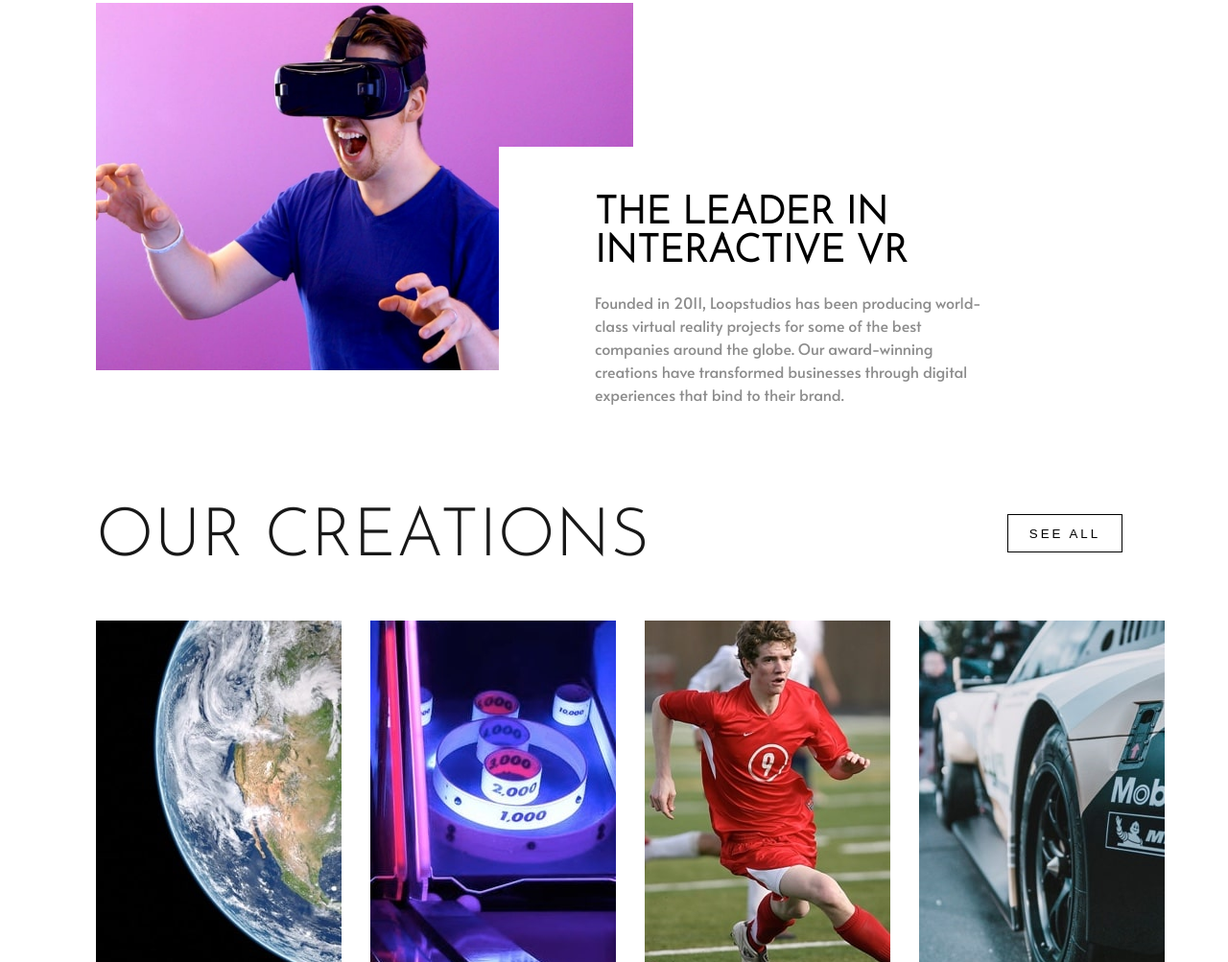
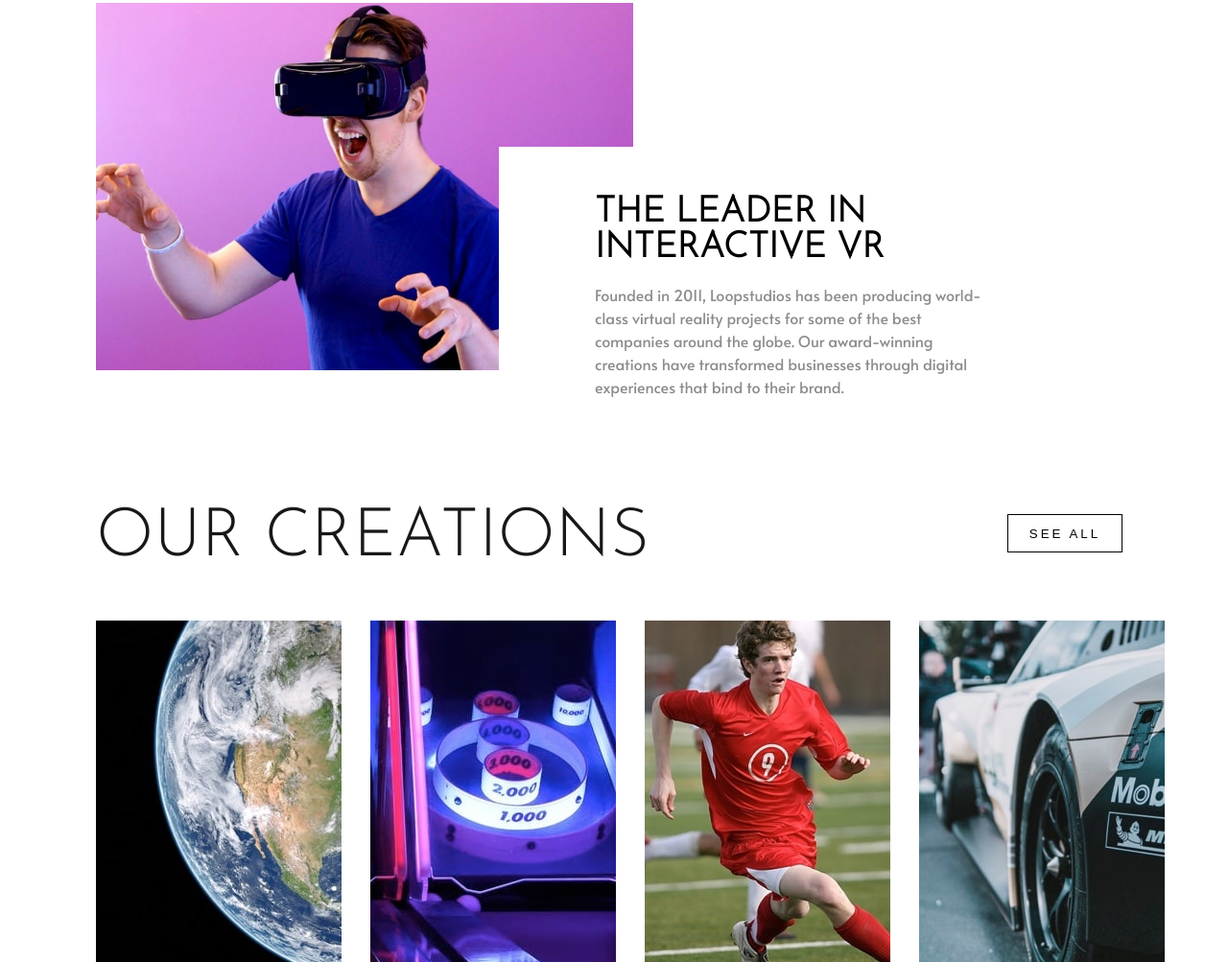
Before and after one commit to shashankrk46/loopstudioslandingpage, a plain HTML site: page index.html in a window 1280 px wide. Shown: the part 815-1818 px from the top of the page at 96% size. Drawn offline with Linux system fonts and the light colour scheme.

Commit message:
text padding

```diff
--- a/style.css
+++ b/style.css
@@ -117,11 +117,11 @@ h2 {
 
 .text-h3 {
   /* margin-top: 20px; */
-  font-size: 40px;
+  font-size: 37px;
   font-family: "Josefin Sans", sans-serif;
 }
 .text-para {
-  margin-top: 20px;
+  margin-top: 18px;
   padding-bottom: 80px;
   font-size: 16px;
   color: var(--DarkGray);
```
